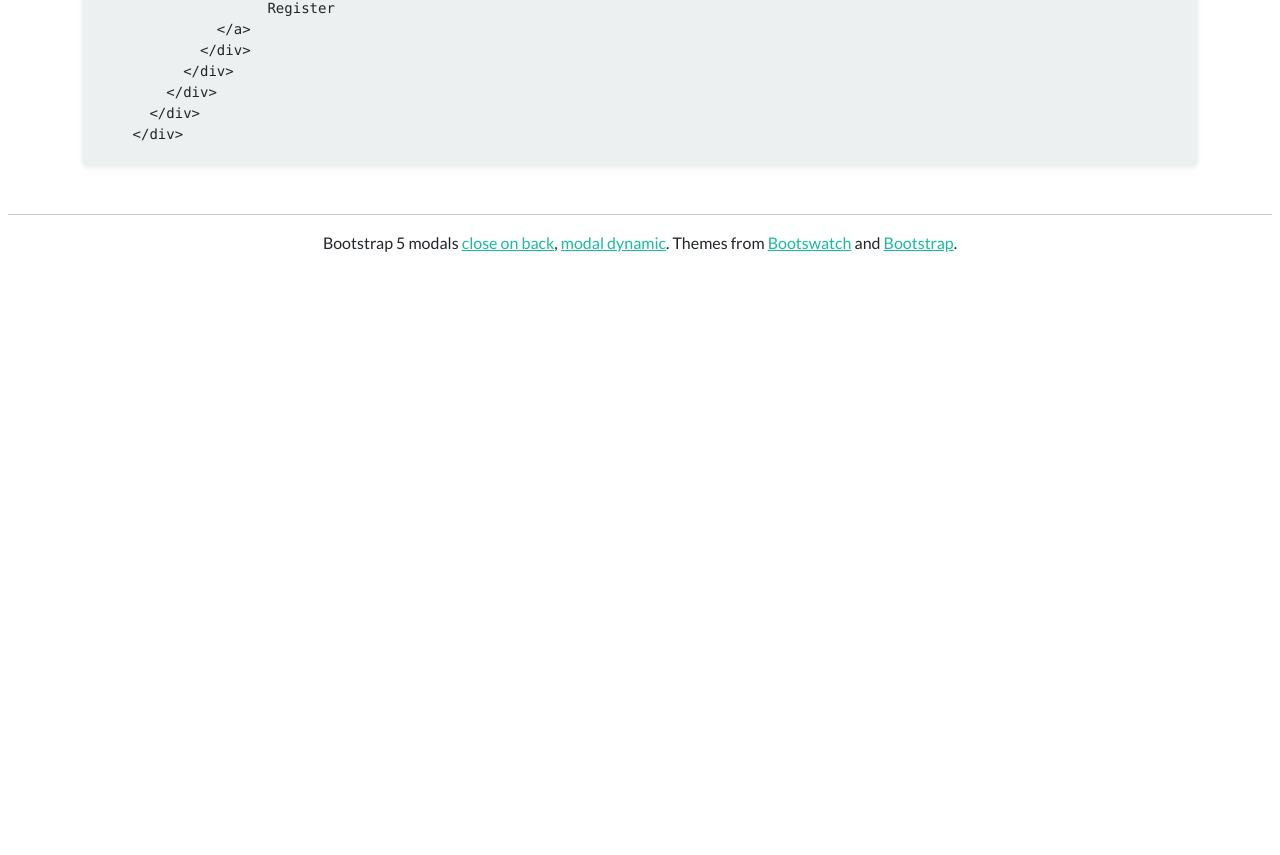
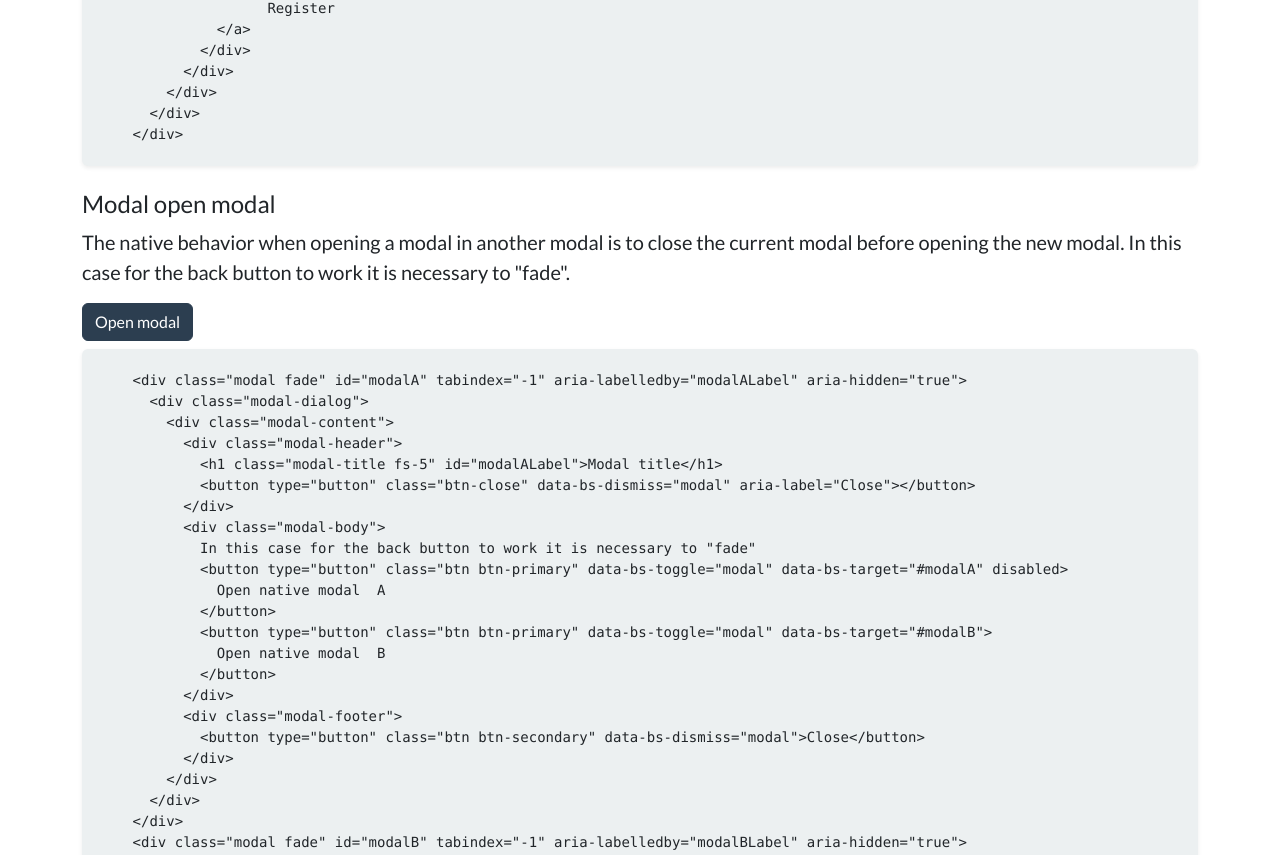
Before and after one commit to Insurgent65/bootstrap-modals, a plain HTML site: page example/index.html in a window 1280 px wide. Shown: the part 6179-7034 px from the top of the page. Before the commit the page ends 6482 px from the top, so only its background shows below. Drawn offline with nearby package versions, Linux system fonts and the light colour scheme.

Commit message:
modal open modal

```diff
--- a/example/index.html
+++ b/example/index.html
@@ -361,7 +361,6 @@
       &lt;/div&gt;
     </code></pre>
 
-
     <div class="mt-4">
       <h4>Login example</h4>
       <p class="lead">You can group a modal with the same ID, to display different content loaded dynamically in the same modal.</p>
@@ -428,6 +427,104 @@
         &lt;/div&gt;
       &lt;/div&gt;
     </code></pre>
+
+    <div class="mt-4">
+      <h4>Modal open modal</h4>
+      <p class="lead">The native behavior when opening a modal in another modal is to close the current modal before opening the new modal. In this case for the back button to work it is necessary to "fade".</p>
+    </div>
+    <button type="button" class="btn btn-primary" data-bs-toggle="modal" data-bs-target="#modalA">
+      Open modal
+    </button>
+    <pre class="bg-light my-2 rounded shadow-sm"><code>
+      &lt;div class=&quot;modal fade&quot; id=&quot;modalA&quot; tabindex=&quot;-1&quot; aria-labelledby=&quot;modalALabel&quot; aria-hidden=&quot;true&quot;&gt;
+        &lt;div class=&quot;modal-dialog&quot;&gt;
+          &lt;div class=&quot;modal-content&quot;&gt;
+            &lt;div class=&quot;modal-header&quot;&gt;
+              &lt;h1 class=&quot;modal-title fs-5&quot; id=&quot;modalALabel&quot;&gt;Modal title&lt;/h1&gt;
+              &lt;button type=&quot;button&quot; class=&quot;btn-close&quot; data-bs-dismiss=&quot;modal&quot; aria-label=&quot;Close&quot;&gt;&lt;/button&gt;
+            &lt;/div&gt;
+            &lt;div class=&quot;modal-body&quot;&gt;
+              In this case for the back button to work it is necessary to "fade"
+              &lt;button type=&quot;button&quot; class=&quot;btn btn-primary&quot; data-bs-toggle=&quot;modal&quot; data-bs-target=&quot;#modalA&quot; disabled&gt;
+                Open native modal  A
+              &lt;/button&gt;
+              &lt;button type=&quot;button&quot; class=&quot;btn btn-primary&quot; data-bs-toggle=&quot;modal&quot; data-bs-target=&quot;#modalB&quot;&gt;
+                Open native modal  B
+              &lt;/button&gt;
+            &lt;/div&gt;
+            &lt;div class=&quot;modal-footer&quot;&gt;
+              &lt;button type=&quot;button&quot; class=&quot;btn btn-secondary&quot; data-bs-dismiss=&quot;modal&quot;&gt;Close&lt;/button&gt;
+            &lt;/div&gt;
+          &lt;/div&gt;
+        &lt;/div&gt;
+      &lt;/div&gt;
+      &lt;div class=&quot;modal fade&quot; id=&quot;modalB&quot; tabindex=&quot;-1&quot; aria-labelledby=&quot;modalBLabel&quot; aria-hidden=&quot;true&quot;&gt;
+        &lt;div class=&quot;modal-dialog&quot;&gt;
+          &lt;div class=&quot;modal-content&quot;&gt;
+            &lt;div class=&quot;modal-header&quot;&gt;
+              &lt;h1 class=&quot;modal-title fs-5&quot; id=&quot;modalBLabel&quot;&gt;Modal title&lt;/h1&gt;
+              &lt;button type=&quot;button&quot; class=&quot;btn-close&quot; data-bs-dismiss=&quot;modal&quot; aria-label=&quot;Close&quot;&gt;&lt;/button&gt;
+            &lt;/div&gt;
+            &lt;div class=&quot;modal-body&quot;&gt;
+              In this case for the back button to work it is necessary to "fade"
+              &lt;button type=&quot;button&quot; class=&quot;btn btn-primary&quot; data-bs-toggle=&quot;modal&quot; data-bs-target=&quot;#modalA&quot;&gt;
+                Open native modal  A
+              &lt;/button&gt;
+              &lt;button type=&quot;button&quot; class=&quot;btn btn-primary&quot; data-bs-toggle=&quot;modal&quot; data-bs-target=&quot;#modalB&quot; disabled&gt;
+                Open native modal  B
+              &lt;/button&gt;
+            &lt;/div&gt;
+            &lt;div class=&quot;modal-footer&quot;&gt;
+              &lt;button type=&quot;button&quot; class=&quot;btn btn-secondary&quot; data-bs-dismiss=&quot;modal&quot;&gt;Close&lt;/button&gt;
+            &lt;/div&gt;
+          &lt;/div&gt;
+        &lt;/div&gt;
+      &lt;/div&gt;
+    </code></pre>
+    <div class="modal fade" id="modalA" tabindex="-1" aria-labelledby="modalALabel" aria-hidden="true">
+      <div class="modal-dialog">
+        <div class="modal-content">
+          <div class="modal-header">
+            <h1 class="modal-title fs-5" id="modalALabel">Modal title</h1>
+            <button type="button" class="btn-close" data-bs-dismiss="modal" aria-label="Close"></button>
+          </div>
+          <div class="modal-body">
+            <p>In this case for the back button to work it is necessary to "fade"</p>
+            <button type="button" class="btn btn-primary" data-bs-toggle="modal" data-bs-target="#modalA" disabled>
+              Open native modal  A
+            </button>
+            <button type="button" class="btn btn-primary" data-bs-toggle="modal" data-bs-target="#modalB">
+              Open native modal  B
+            </button>
+          </div>
+          <div class="modal-footer">
+            <button type="button" class="btn btn-secondary" data-bs-dismiss="modal">Close</button>
+          </div>
+        </div>
+      </div>
+    </div>
+    <div class="modal fade" id="modalB" tabindex="-1" aria-labelledby="modalBLabel" aria-hidden="true">
+      <div class="modal-dialog">
+        <div class="modal-content">
+          <div class="modal-header">
+            <h1 class="modal-title fs-5" id="modalBLabel">Modal title</h1>
+            <button type="button" class="btn-close" data-bs-dismiss="modal" aria-label="Close"></button>
+          </div>
+          <div class="modal-body">
+            <p>In this case for the back button to work it is necessary to "fade"</p>
+            <button type="button" class="btn btn-primary" data-bs-toggle="modal" data-bs-target="#modalA">
+              Open native modal  A
+            </button>
+            <button type="button" class="btn btn-primary" data-bs-toggle="modal" data-bs-target="#modalB" disabled>
+              Open native modal  B
+            </button>
+          </div>
+          <div class="modal-footer">
+            <button type="button" class="btn btn-secondary" data-bs-dismiss="modal">Close</button>
+          </div>
+        </div>
+      </div>
+    </div>
   </div>
 
   <!-- Modal content -->
```
